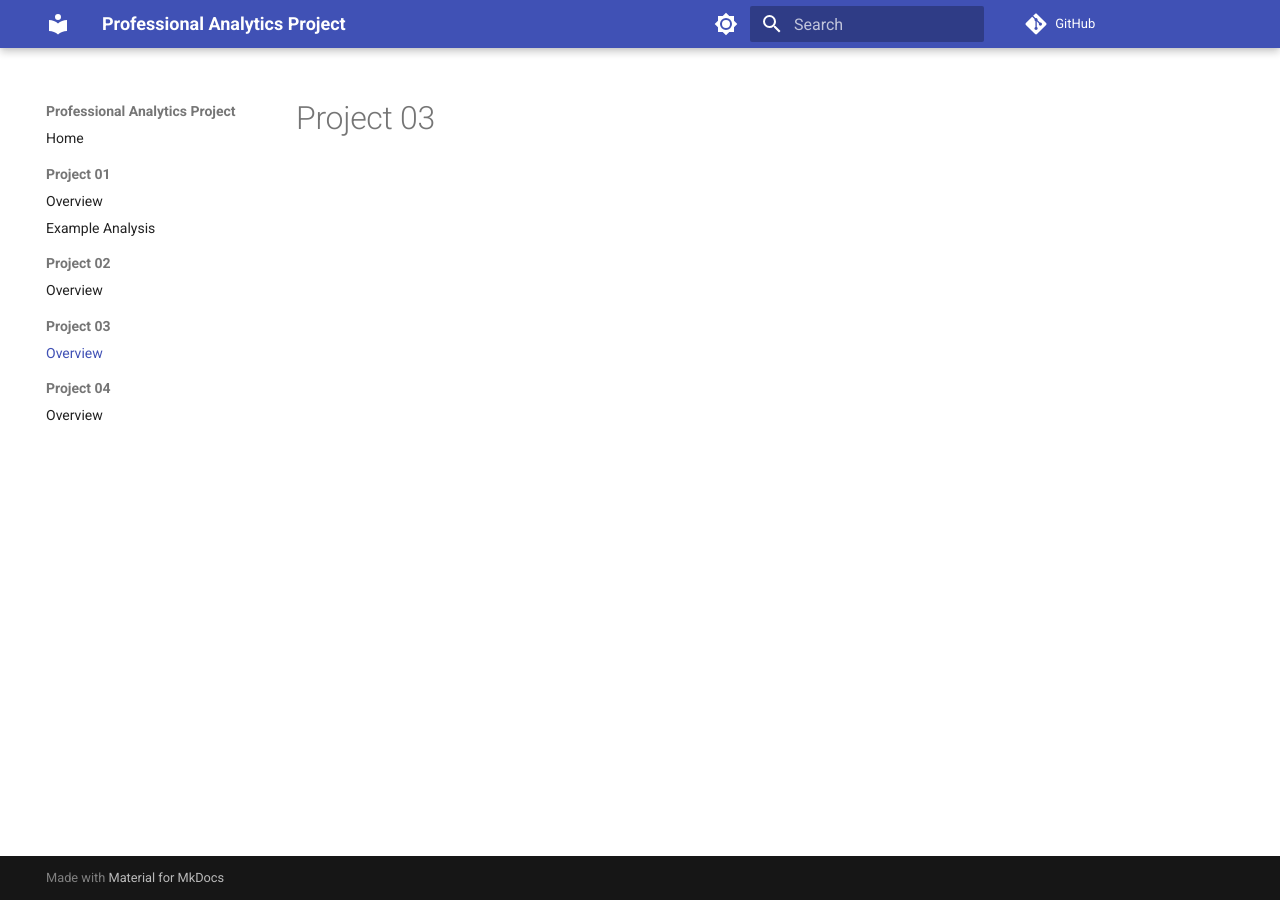
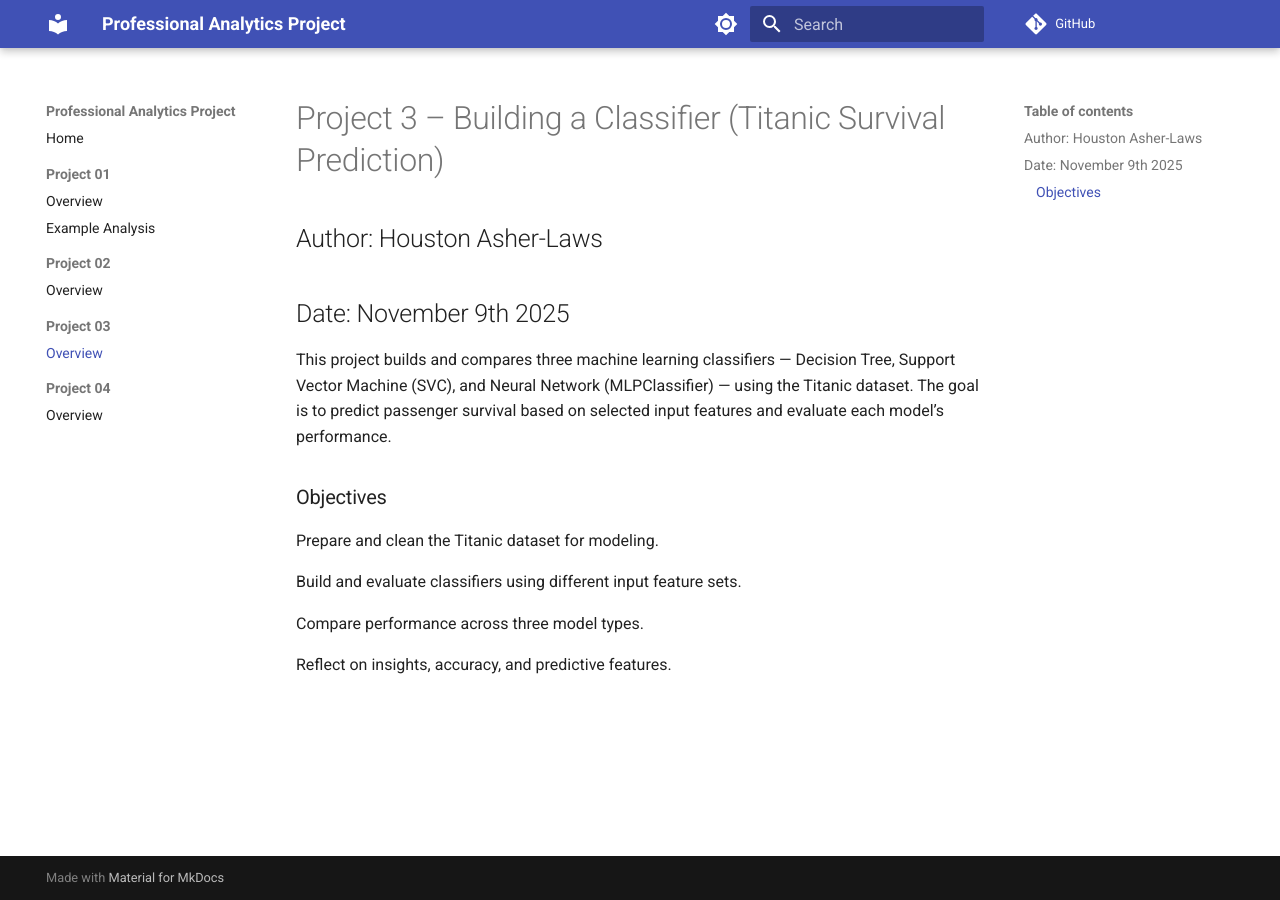
Before and after one commit to hasherlaws18/applied-ml-houstonasherlaws, an MkDocs documentation site: the page built from docs/project03/README.md, in a window 1280 px wide. Built offline with MkDocs 1.6.1 and Material for MkDocs 9.7.7, drawn with Linux system fonts in a browser that asks for light colours; comment, search, counter and statistics services are not loaded.

Commit message:
Changes to project 3 Readme

```diff
--- a/docs/project03/README.md
+++ b/docs/project03/README.md
@@ -1 +1,18 @@
-# Project 03
+# Project 3 – Building a Classifier (Titanic Survival Prediction)
+
+## Author: Houston Asher-Laws
+## Date: November 9th 2025
+
+
+This project builds and compares three machine learning classifiers — Decision Tree, Support Vector Machine (SVC), and Neural Network (MLPClassifier) — using the Titanic dataset.
+The goal is to predict passenger survival based on selected input features and evaluate each model’s performance.
+
+### Objectives
+
+Prepare and clean the Titanic dataset for modeling.
+
+Build and evaluate classifiers using different input feature sets.
+
+Compare performance across three model types.
+
+Reflect on insights, accuracy, and predictive features.
```
